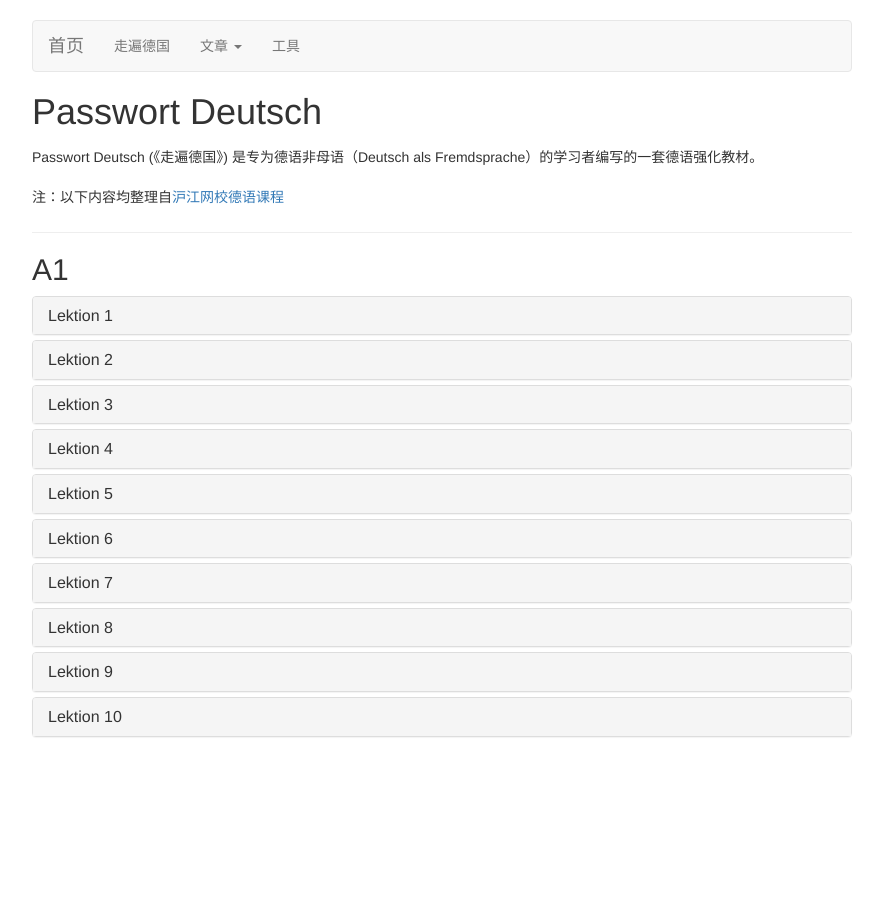
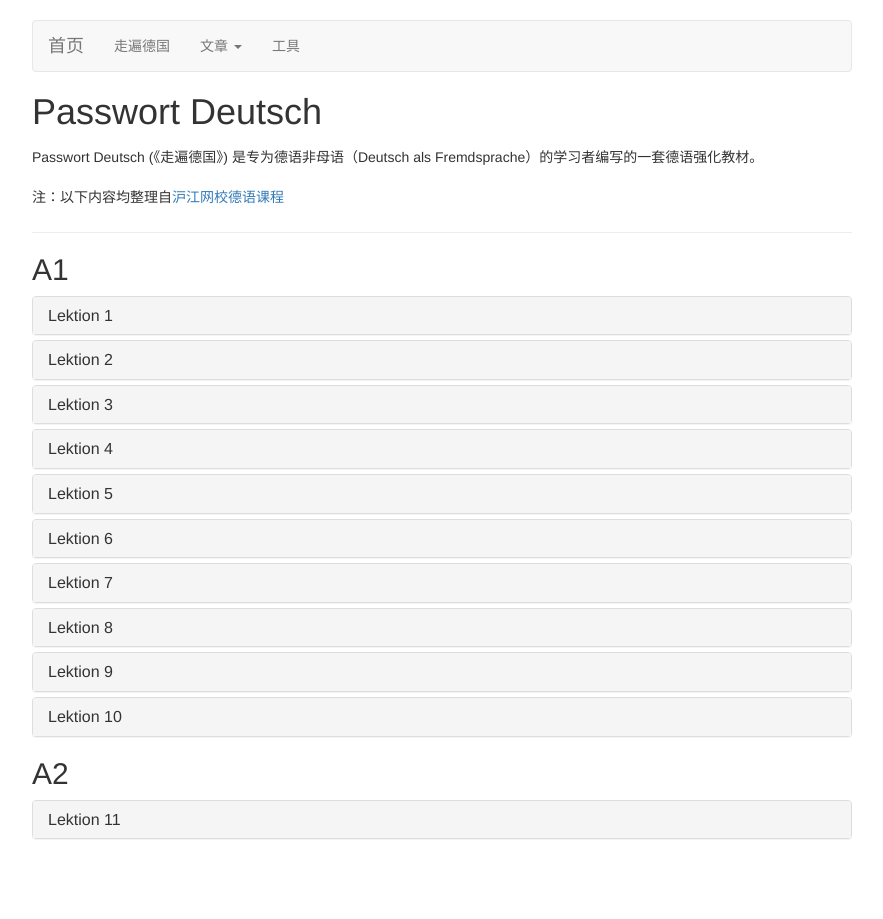
Before and after one commit to Frederick-S/GermanGarden, a Jekyll site: the page built from passwort-deutsch.html, in a window 1280 px wide. Shown: the whole page, without its empty margins (198-1081 px from the left). Built offline with Jekyll 4.4.1, drawn with Linux system fonts in a browser that asks for light colours; nearby versions of some CDN libraries.

Commit message:
Add Lektion 11-1

```diff
--- a/passwort-deutsch.html
+++ b/passwort-deutsch.html
@@ -9,24 +9,37 @@ title: Passwort Deutsch
 
 {% assign passwortDeutsch = "Passwort Deutsch" %}
 {% assign singleSpace = " " %}
-{% assign levels = "A1" | split: "|" %}
-{% assign lessons = "Lektion 1|Lektion 2|Lektion 3|Lektion 4|Lektion 5|Lektion 6|Lektion 7|Lektion 8|Lektion 9|Lektion 10" | split: "|" %}
+{% assign lektion = "Lektion" %}
+{% assign levels = "A1|A2" | split: "|" %}
+{% assign currentLevel = "A2" %}
+{% assign nextLesson = 12 %}
 
 {% for level in levels %}
     <h2>{{ level }}</h2>
+    {% assign temp = forloop.index | modulo: 2 %}
     <div class="panel-group" id="{{ level }}">
-    {% for lesson in lessons %}
+        {% for i in (1..10) %}
+            {% if temp == 1 %}
+                {% assign lessonIndex = i %}
+            {% else %}
+                {% assign lessonIndex = i | plus: 10 %}
+            {% endif %}
+
+            {% if level == currentLevel and lessonIndex == nextLesson %}
+                {% break %}
+            {% endif %}
             <div class="panel panel-default">
                 <div class="panel-heading">
                     <h4 class="panel-title">
-                <a data-toggle="collapse" data-toggle="collapse" data-parent="#{{ level }}" href="#{{ level | append: "-" | append: lesson | replace: " ", "-" }}">{{ lesson }}</a>
+                        {% assign panelId = level | append: "-" | append: lektion | append: "-" | append: lessonIndex %}
+                        <a data-toggle="collapse" data-toggle="collapse" data-parent="#{{ level }}" href="#{{ panelId }}">{{ lektion }}{{ singleSpace }}{{ lessonIndex }}</a>
                     </h4>
                 </div>
-        <div id="{{ level | append: "-" | append: lesson | replace: " ", "-" }}" class="panel-collapse collapse">
+                <div id="{{ panelId }}" class="panel-collapse collapse">
                     <div class="panel-body">
                         <ul class="lesson-list">
-                    {% assign name = passwortDeutsch | append: singleSpace | append: level | append: singleSpace | append: lesson] %}
-                    {% for post in site.tags[name] reversed %}
+                            {% assign tag = passwortDeutsch | append: singleSpace | append: level | append: singleSpace | append: lektion | append: singleSpace | append: lessonIndex] %}
+                            {% for post in site.tags[tag] reversed %}
                                 <li><a title="{{ post.excerpt }}" href="{{ site.baseurl }}{{ post.url }}">{{ post.title }}</a></li>
                             {% endfor %}
                         </ul>
```
Lines whose indentation alone changed are shown as unchanged.
